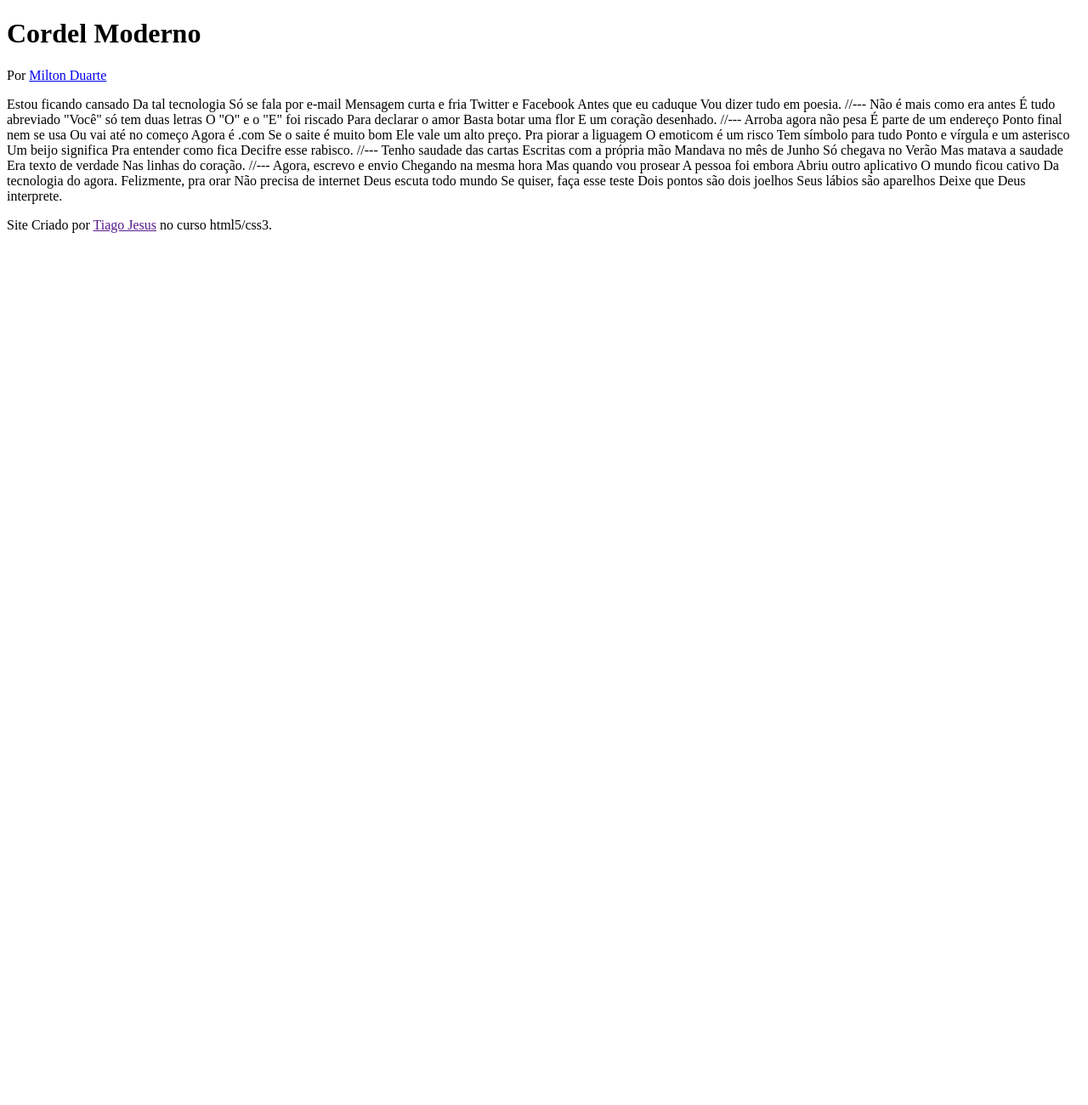
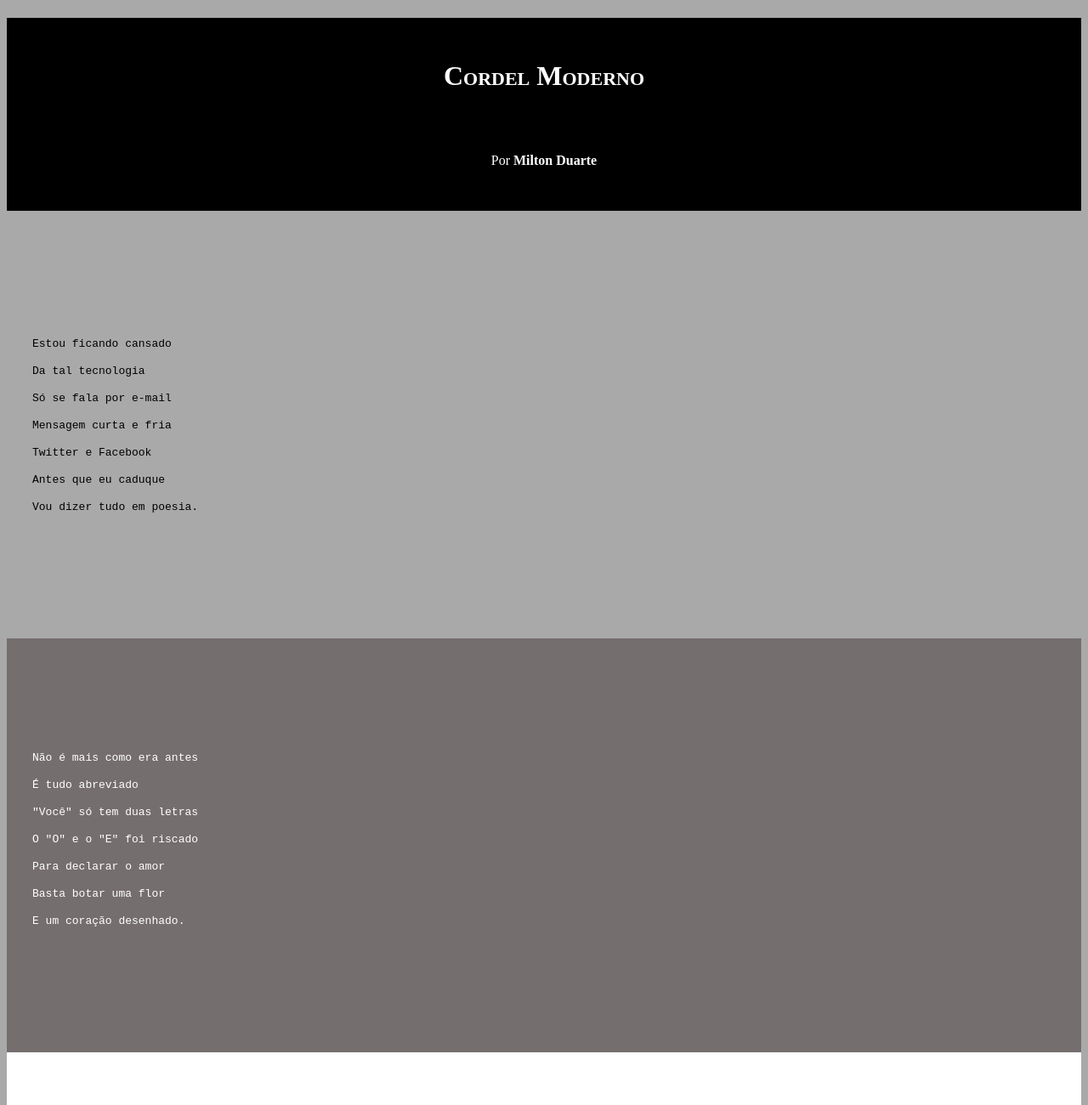
Before and after one commit to Tiago10Jesus/HTML-CSS, a plain HTML site: page Exercicios/Projeto Cordel/index.html in a window 1280 px wide. Shown: the top 1300 px of the page at 85% size. Before the commit the page ends 800 px from the top, so only its background shows below. Drawn offline with Linux system fonts and the light colour scheme.

Commit message:
atualizado

```diff
--- /dev/null
+++ b/Exercicios/Projeto Cordel/estilo/style.css
@@ -0,0 +1,69 @@
+@charset "UTF-8";
+
+{
+    margin: 0px;
+    padding: 0px;
+}
+
+html, Body{
+    min-height: 100vh;
+    background-color: darkgray
+}
+
+section > pre{
+    white-space: pre-line;
+}
+
+header{
+    background-color: black;
+    color: white;
+    text-align: center;
+}
+
+header > h1 {
+    padding: 50px;
+    font-variant: small-caps;
+
+}
+
+header > p {
+    padding-bottom: 50px;
+}
+
+a{
+    color: white;
+    text-decoration: none;
+    font-weight: bolder;
+}
+
+a:hover {
+    text-decoration: underline;
+}
+
+section {
+    padding-top: 10vh;
+    padding-bottom: 10vh;
+    line-height: 2em;
+    padding-left: 30px;
+}
+section.normal {
+    background-color: white;
+    color: black;
+}
+
+section.imagem {
+    background-color: rgb(117, 110, 110);
+    color: white;
+
+}
+
+section.imagem > p {
+    width: 400px;
+    background-color: rgba(0, 0, 0, 0.582);
+}
+
+footer {
+    background-color: black;
+    color: white;
+    text-align: center;
+}
--- a/Exercicios/Projeto Cordel/index.html
+++ b/Exercicios/Projeto Cordel/index.html
@@ -4,6 +4,7 @@
     <meta charset="UTF-8">
     <meta name="viewport" content="width=device-width, initial-scale=1.0">
     <title>Cordel Moderno</title>
+    <link rel="stylesheet" href="estilo/style.css">
 </head>
 <body>
     <header>
@@ -12,6 +13,9 @@
 
     </header>
 
+    <section>
+        <pre class="normal">
+            <p>
                 Estou ficando cansado
                 Da tal tecnologia
                 Só se fala por e-mail
@@ -19,9 +23,13 @@
                 Twitter e Facebook
                 Antes que eu caduque
                 Vou dizer tudo em poesia.
+            </p>
+        </pre>
+    </section>
 
-    //---
-
+    <section class="imagem">
+        <pre>
+            <p>
                 Não é mais como era antes
                 É tudo abreviado
                 "Você" só tem duas letras
@@ -29,9 +37,13 @@
                 Para declarar o amor
                 Basta botar uma flor
                 E um coração desenhado.
+            </p>
+        </pre>
+    </section>
 
-    //---
-
+    <section class="normal">
+        <pre>
+            <p>
                 Arroba agora não pesa
                 É parte de um endereço
                 Ponto final nem se usa
@@ -39,7 +51,8 @@
                 Agora é .com
                 Se o saite é muito bom
                 Ele vale um alto preço.
-
+            </p>
+            <p>
                 Pra piorar a liguagem
                 O emoticom é um risco
                 Tem símbolo para tudo
@@ -47,9 +60,13 @@
                 Um beijo significa
                 Pra entender como fica
                 Decifre esse rabisco.
+            </p>
+        </pre>
+    </section>
 
-    //---
-
+    <section class="imagem">
+        <pre>
+            <p>
                 Tenho saudade das cartas
                 Escritas com a própria mão
                 Mandava no mês de Junho
@@ -57,9 +74,15 @@
                 Mas matava a saudade
                 Era texto de verdade
                 Nas linhas do coração.
+            </p>
+        </pre>
+    </section>
 
-    //---
 
+
+    <section>
+        <pre class="normal">
+            <p>
                 Agora, escrevo e envio
                 Chegando na mesma hora
                 Mas quando vou prosear
@@ -67,7 +90,8 @@
                 Abriu outro aplicativo
                 O mundo ficou cativo
                 Da tecnologia do agora.
-
+            </p>
+            <p>
                 Felizmente, pra orar
                 Não precisa de internet
                 Deus escuta todo mundo
@@ -75,6 +99,9 @@
                 Dois pontos são dois joelhos
                 Seus lábios são aparelhos
                 Deixe que Deus interprete.
+            </p>
+        </pre>
+    </section>
 
     <footer>
         <p>Site Criado por <a href="">Tiago Jesus</a> no curso html5/css3.</p>
```
Also changed, not shown: Exercicios/Projeto Cordel/style.css (added). Lines whose indentation alone changed are shown as unchanged.
